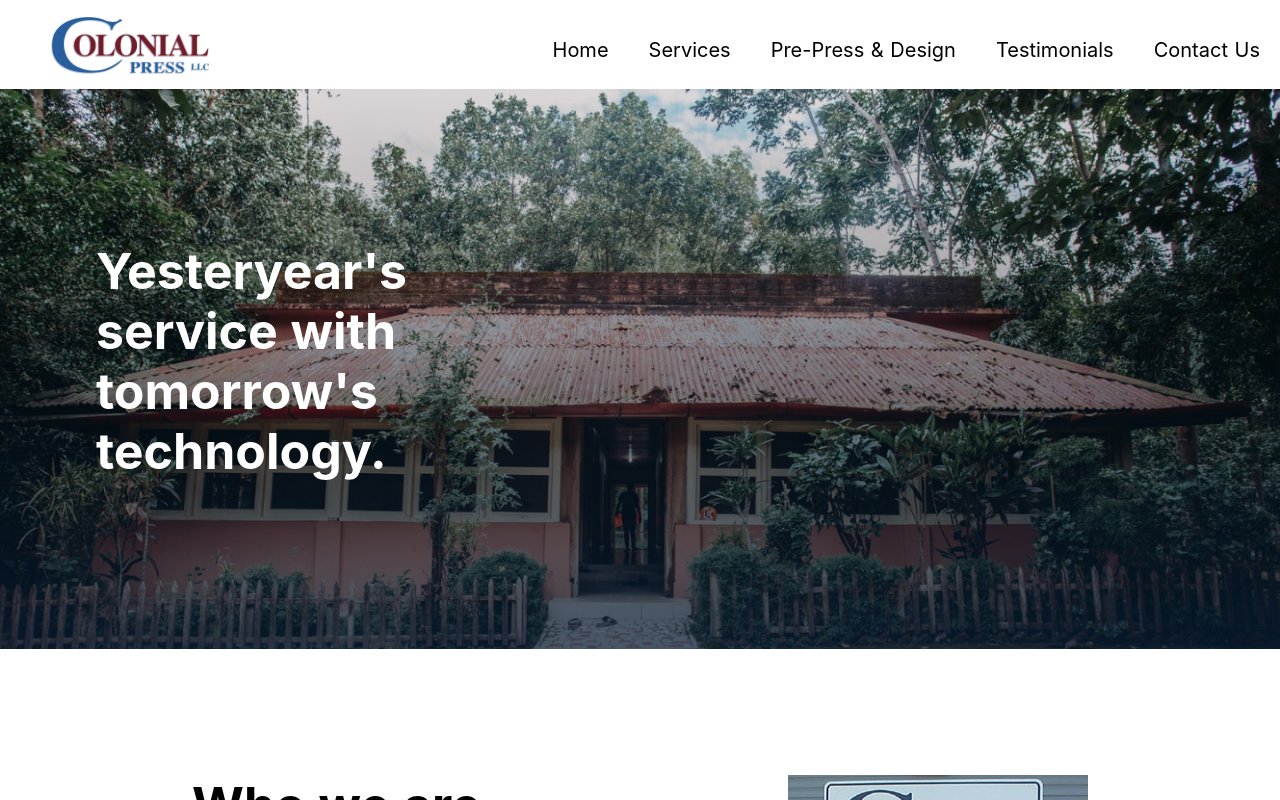
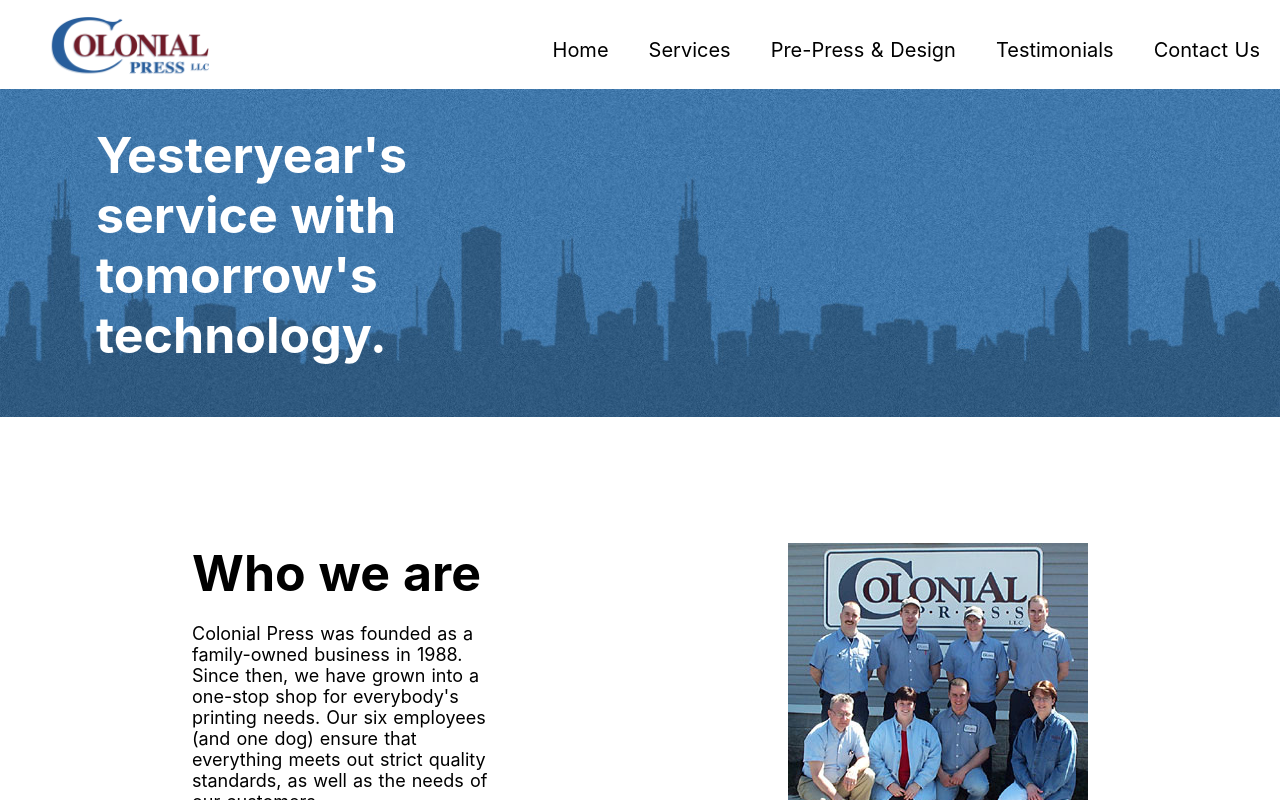
Before and after one commit to colonialpress/vue-frontend, a Nuxt app: page / in a window 1280 px wide. Shown: the top 800 px of the page. Built offline with nearby package versions, Linux system fonts and the light colour scheme.

Commit message:
Updated image

```diff
--- a/components/Landing.vue
+++ b/components/Landing.vue
@@ -1,6 +1,6 @@
 <template>
   <div class="landingImage">
-    <img src="../assets/header.png">
+    <img src="../assets/header.jpg">
     <p class="moto">
       <strong>Yesteryear's service with tomorrow's technology.</strong>
     </p>
--- a/components/Pre-Press_Design/Pre-Press_Design.vue
+++ b/components/Pre-Press_Design/Pre-Press_Design.vue
@@ -1,6 +1,6 @@
 <template>
     <div class="prePressDesign">
-        <img src="../../assets/header.png">
+        <img src="../../assets/header.jpg">
         <p class="pressDesign">
             <strong>Pre-Press & Design</strong>
         </p>
--- a/components/Services/Our_Services.vue
+++ b/components/Services/Our_Services.vue
@@ -1,6 +1,6 @@
 <template>
     <div class="ourServicesImage">
-        <img src="../../assets/header.png">
+        <img src="../../assets/header.jpg">
         <p class="services">
             <strong>Our Services</strong>
         </p>
```
Also changed, not shown: assets/header.jpg (added).
